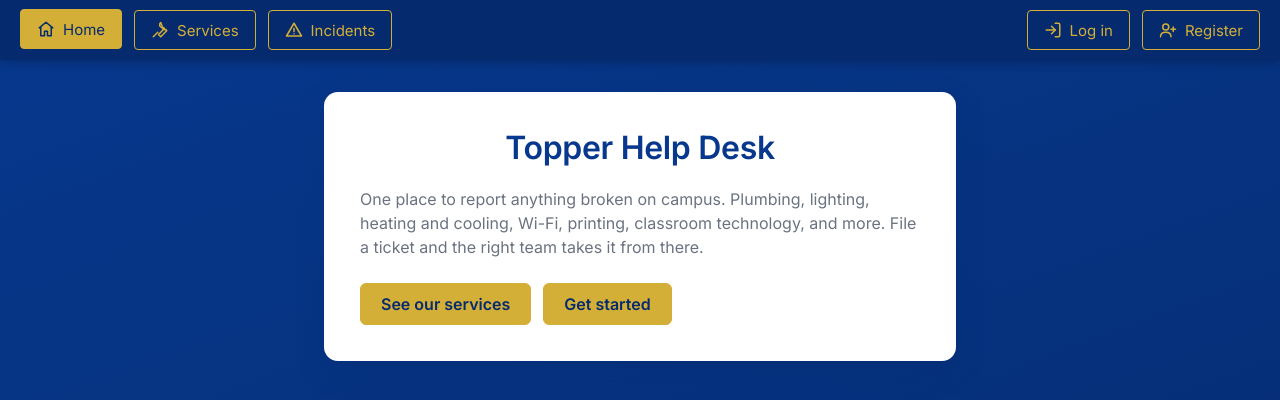
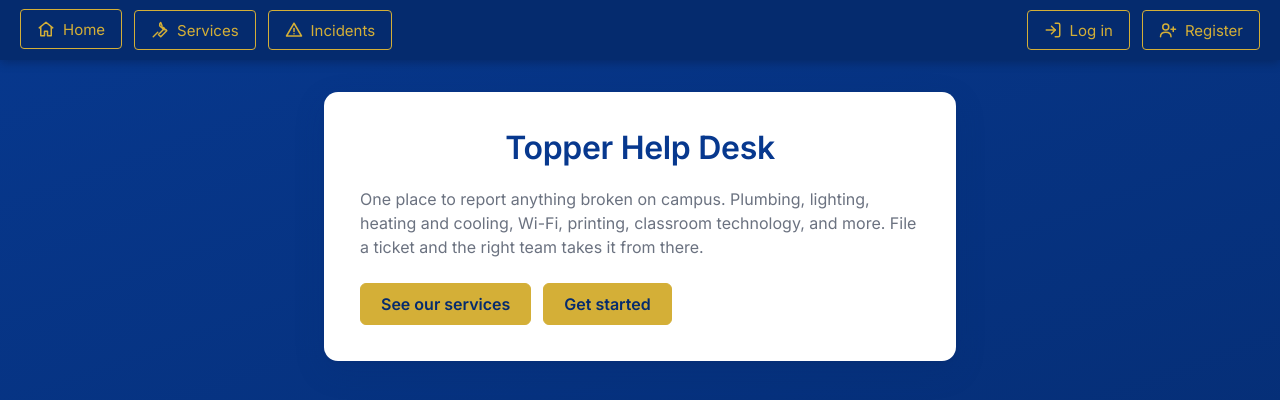
Before and after one commit to ZiedRbd/COSC-3339-Fall-2026-Term-Project, a Django app: page / in a window 1280 px wide, with the pointer over the restyled element. Shown: the top 400 px of the page. Run offline with Django 5.2, Linux system fonts and the light colour scheme.

Commit message:
css comment out

```diff
--- a/static/css/base.css
+++ b/static/css/base.css
@@ -107,10 +107,10 @@ h1, h2 {
     display: block;
 }
 
-.nav-btn:hover {
+/* .nav-btn:hover {
     background: var(--gold);
     color: var(--navy-dark);
-}
+} */
 
 /* User-typed text can be one long unbroken string. Wrap it wherever it
    is shown so it never widens the page. */
--- a/static/js/icon-loadin.js
+++ b/static/js/icon-loadin.js
@@ -6,7 +6,7 @@ document.addEventListener("DOMContentLoaded", () => {
         navBtns: ".nav-btn:not(.logout-btn)",//all the nav btns except the logout
         bell: ".nav-notification-btn",
         card:".card",
-        cardParts:".card > .form-header, .card>.lead, .card>.actions",
+        cardParts:".card > .form-header, .card >.lead, .card >.actions",
         goldBtns:".btn-gold",
 
     };
```
